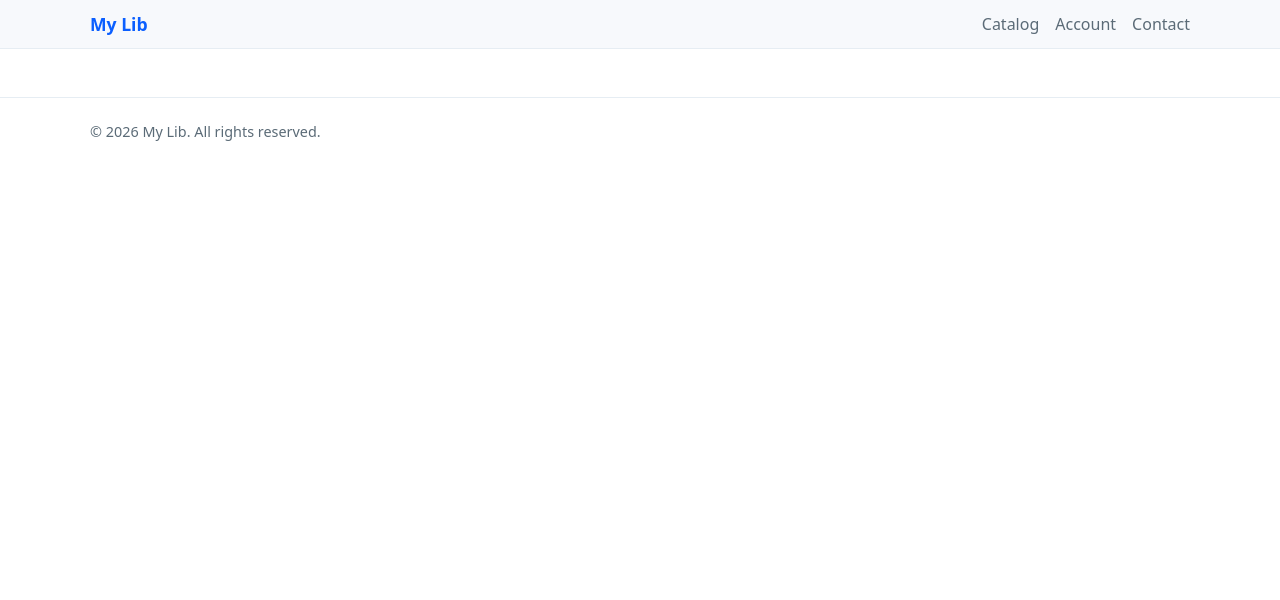
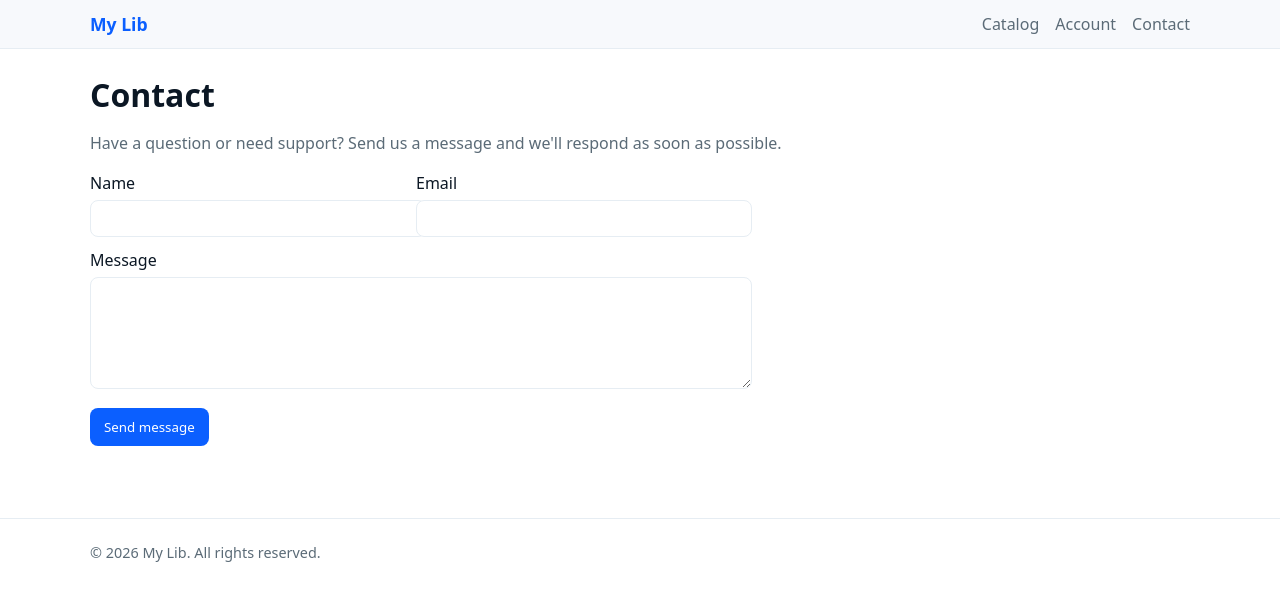
Before and after one commit to lpulgaHENERGY/Library-Test, a React (Vite) app: page /contact in a window 1280 px wide. Shown: the top 600 px of the page. Built offline with nearby package versions, Linux system fonts and the light colour scheme.

Commit message:
Add Contact page and ContactForm component; register route

```diff
--- a/public/scaffold-status.json
+++ b/public/scaffold-status.json
@@ -1 +1 @@
-{ "message": "Creating CatalogCard component", "awaitingInput": false }
+{ "message": "Creating Contact page", "awaitingInput": false }
--- a/src/App.tsx
+++ b/src/App.tsx
@@ -3,6 +3,7 @@ import Layout from './components/Layout'
 import Home from './pages/Home'
 import Catalog from './pages/Catalog'
 import Account from './pages/Account'
+import Contact from './pages/Contact'
 import About from './pages/About'
 
 export default function App() {
@@ -12,6 +13,7 @@ export default function App() {
         <Route path="/" element={<Home />} />
         <Route path="/catalog" element={<Catalog />} />
         <Route path="/account" element={<Account />} />
+        <Route path="/contact" element={<Contact />} />
         <Route path="/about" element={<About />} />
       </Routes>
     </Layout>
--- /dev/null
+++ b/src/components/ContactForm.tsx
@@ -0,0 +1,60 @@
+import React, { useState } from 'react'
+
+export default function ContactForm() {
+  const [name, setName] = useState('')
+  const [email, setEmail] = useState('')
+  const [message, setMessage] = useState('')
+  const [status, setStatus] = useState<'idle'|'sending'|'sent'|'error'>('idle')
+  const [error, setError] = useState('')
+
+  function validate() {
+    if (!name.trim()) { setError('Name is required'); return false }
+    if (!/^\S+@\S+\.\S+$/.test(email)) { setError('Enter a valid email'); return false }
+    if (!message.trim()) { setError('Message is required'); return false }
+    setError('')
+    return true
+  }
+
+  async function submit(e: React.FormEvent) {
+    e.preventDefault()
+    if (!validate()) return
+    setStatus('sending')
+    try {
+      // Placeholder: integrate with backend or Power Automate flow
+      await new Promise((r) => setTimeout(r, 600))
+      setStatus('sent')
+    } catch (e) {
+      setStatus('error')
+      setError('Failed to send message')
+    }
+  }
+
+  return (
+    <form onSubmit={submit} aria-label="Contact form" style={{ maxWidth: 640 }}>
+      <div style={{ display: 'grid', gridTemplateColumns: '1fr 1fr', gap: 12 }}>
+        <div>
+          <label htmlFor="contact-name" style={{ display: 'block', marginBottom: 6 }}>Name</label>
+          <input id="contact-name" value={name} onChange={e => setName(e.target.value)} style={{ width: '100%', padding: 10, borderRadius: 8, border: '1px solid var(--color-border)' }} aria-required="true" />
+        </div>
+        <div>
+          <label htmlFor="contact-email" style={{ display: 'block', marginBottom: 6 }}>Email</label>
+          <input id="contact-email" type="email" value={email} onChange={e => setEmail(e.target.value)} style={{ width: '100%', padding: 10, borderRadius: 8, border: '1px solid var(--color-border)' }} aria-required="true" />
+        </div>
+      </div>
+
+      <div style={{ marginTop: 12 }}>
+        <label htmlFor="contact-message" style={{ display: 'block', marginBottom: 6 }}>Message</label>
+        <textarea id="contact-message" value={message} onChange={e => setMessage(e.target.value)} rows={6} style={{ width: '100%', padding: 10, borderRadius: 8, border: '1px solid var(--color-border)' }} aria-required="true" />
+      </div>
+
+      {error && <div role="alert" style={{ color: '#b00020', marginTop: 12 }}>{error}</div>}
+
+      <div style={{ marginTop: 14, display: 'flex', gap: 12 }}>
+        <button type="submit" disabled={status === 'sending'} style={{ background: 'var(--color-primary)', color: '#fff', padding: '10px 14px', borderRadius: 8, border: 'none' }}>
+          {status === 'sending' ? 'Sending...' : 'Send message'}
+        </button>
+        {status === 'sent' && <div style={{ color: 'var(--color-text-muted)', alignSelf: 'center' }}>Thanks — we'll get back to you shortly.</div>}
+      </div>
+    </form>
+  )
+}
--- /dev/null
+++ b/src/pages/Contact.tsx
@@ -0,0 +1,12 @@
+import React from 'react'
+import ContactForm from '../components/ContactForm'
+
+export default function Contact() {
+  return (
+    <div className="container" style={{ paddingTop: 24 }}>
+      <h1>Contact</h1>
+      <p style={{ color: 'var(--color-text-muted)', marginBottom: 18 }}>Have a question or need support? Send us a message and we'll respond as soon as possible.</p>
+      <ContactForm />
+    </div>
+  )
+}
```
